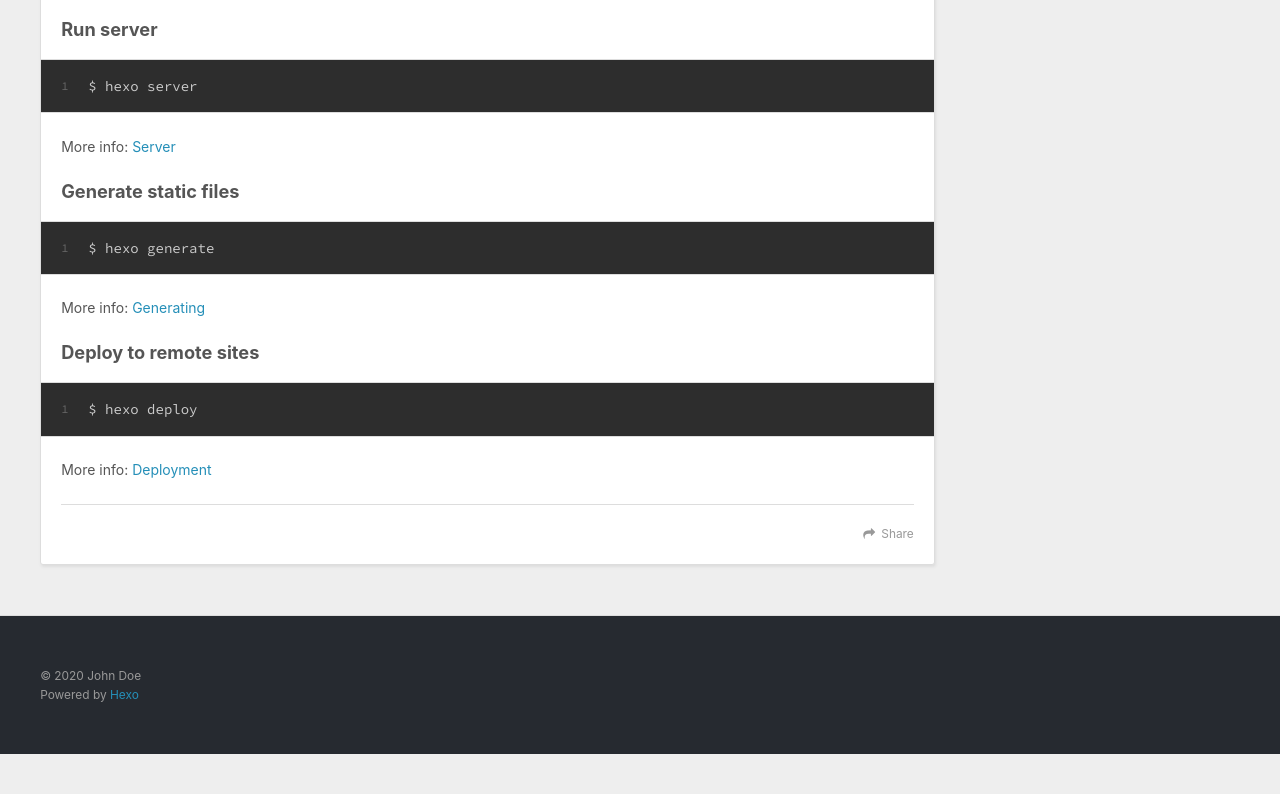
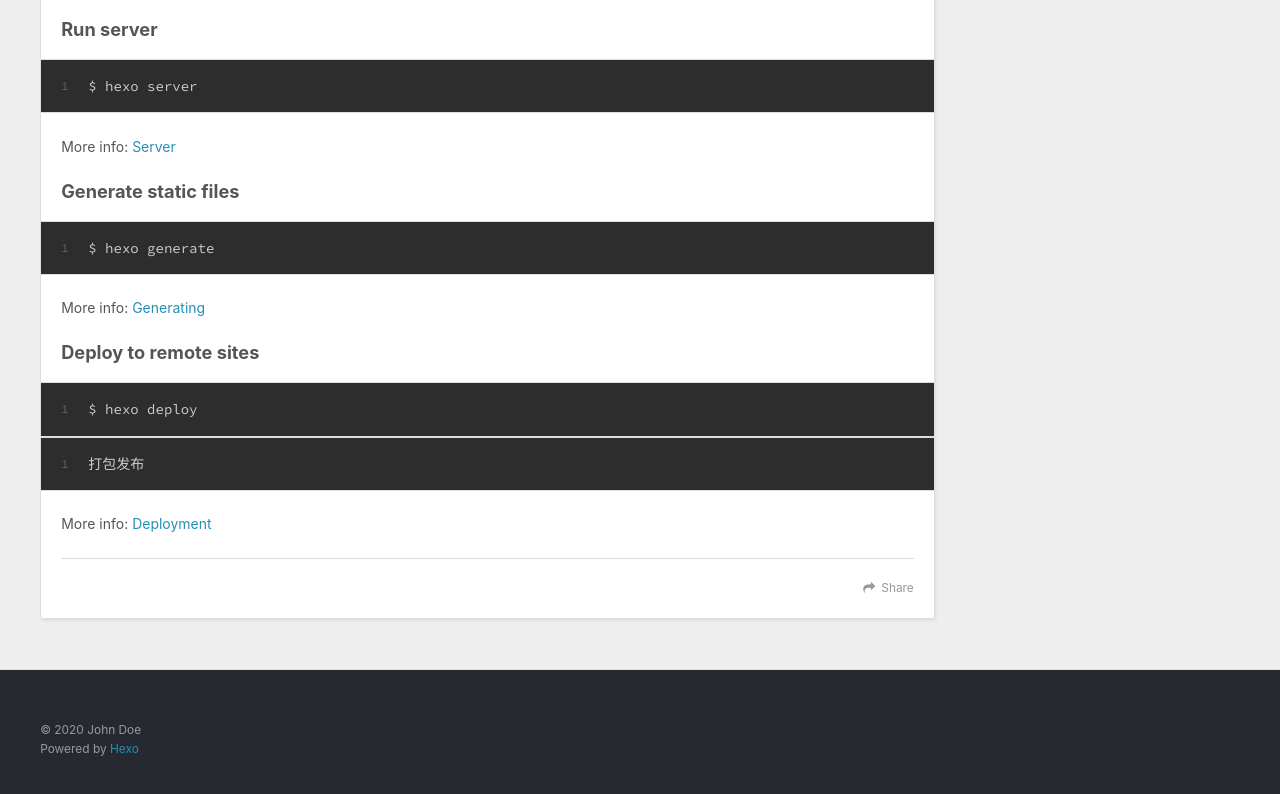
Before and after one commit to wuruixuan2464/wuruixuan2464.github.io, a plain HTML site: page index.html in a window 1280 px wide. Shown: the part 710-1504 px from the top of the page. Before the commit the page ends 1464 px from the top, so only its background shows below. Drawn offline with nearby package versions, Linux system fonts and the light colour scheme.

Commit message:
Site updated: 2020-11-23 14:34:31

```diff
--- a/index.html
+++ b/index.html
@@ -97,6 +97,7 @@
 
 <p>More info: <a target="_blank" rel="noopener" href="https://hexo.io/docs/generating.html">Generating</a></p>
 <h3 id="Deploy-to-remote-sites"><a href="#Deploy-to-remote-sites" class="headerlink" title="Deploy to remote sites"></a>Deploy to remote sites</h3><figure class="highlight bash"><table><tr><td class="gutter"><pre><span class="line">1</span><br></pre></td><td class="code"><pre><span class="line">$ hexo deploy</span><br></pre></td></tr></table></figure>
+<figure class="highlight bash"><table><tr><td class="gutter"><pre><span class="line">1</span><br></pre></td><td class="code"><pre><span class="line">打包发布</span><br></pre></td></tr></table></figure>
 
 <p>More info: <a target="_blank" rel="noopener" href="https://hexo.io/docs/one-command-deployment.html">Deployment</a></p>
 
```
Also changed, not shown: 2020/11/20/hello-world/index.html (+2 -1 lines).
